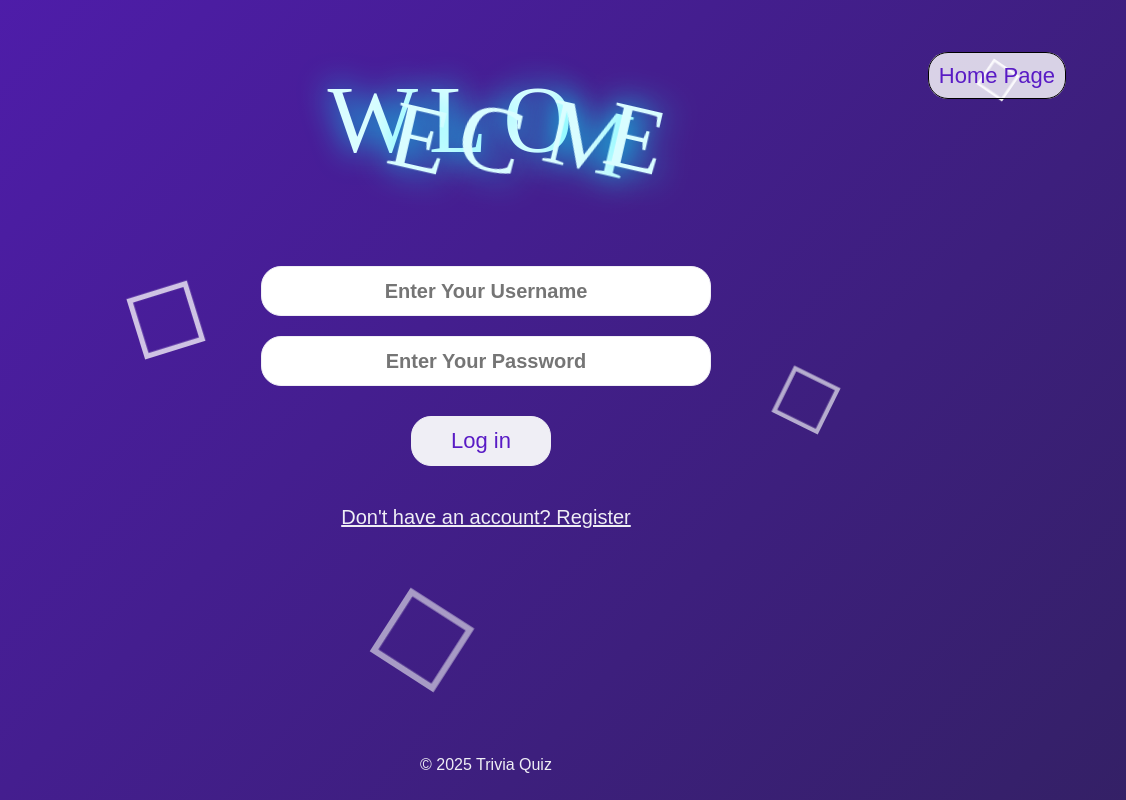
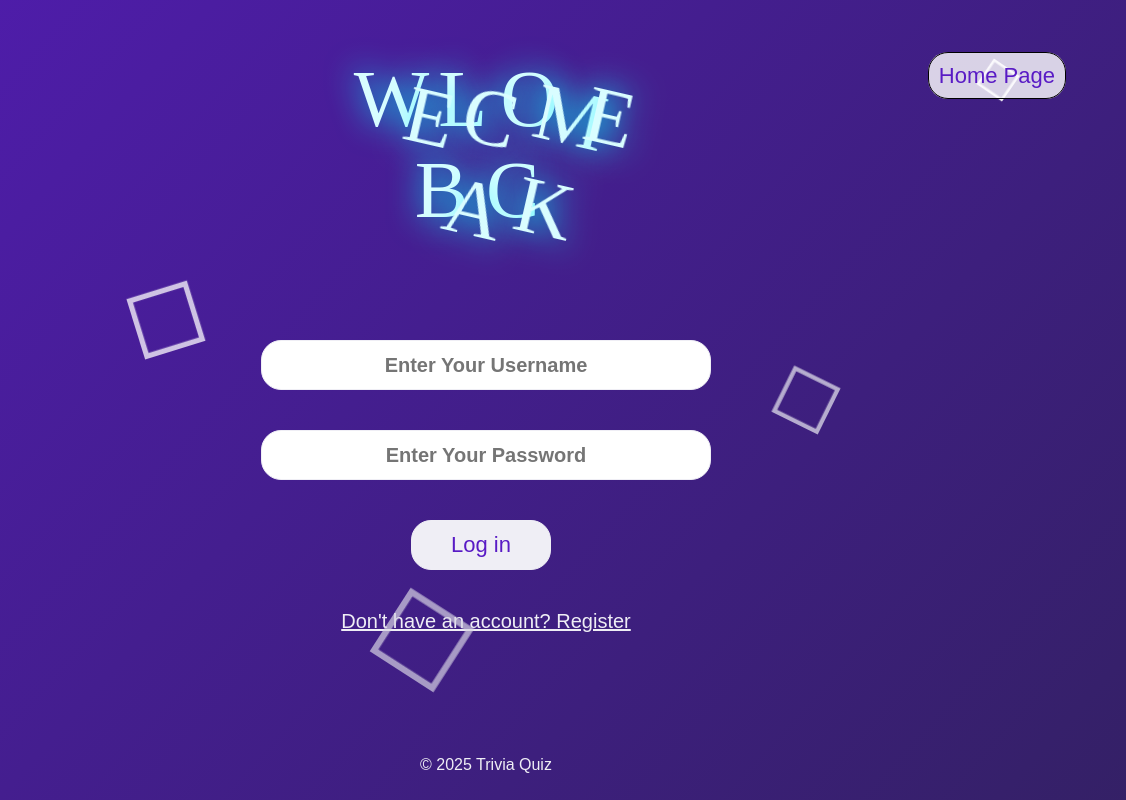
Before and after one commit to kdelpe/Quiz_App, a website: page client/html/login.html in a window 1280 px wide. Shown: the full height of the page, 154-1280 px from the left. Drawn offline with Linux system fonts and the light colour scheme; a web font is replaced by a local one.

Commit message:
minor tweaks that don't need anything but variable changes and sizes

```diff
--- a/client/css/login.css
+++ b/client/css/login.css
@@ -341,7 +341,7 @@ header {
 .text {
   font-family: "Liberty";
   font-weight: 100;
-  font-size: 6rem;
+  font-size: 5rem;
   letter-spacing: -0.25em;
   flex-flow: row;
 }
@@ -438,7 +438,7 @@ body .text .letter.letter-2 {
 
 /* =============== Login Container ================= */
 .login-container {
-  margin-top: 20%;
+  margin-top: 25%;
   text-align: center;
   color:  #EFEEF5;
 }
@@ -465,8 +465,8 @@ body .text .letter.letter-2 {
     text-align: center;
     display: block;
     width: 100%;
-    padding: 10px;
-    margin: 10px 0;
+    padding: 20px 10px;
+    margin: 20px 0;
     box-sizing: border-box;
     font-size: 20px;
 }
--- a/client/css/signup.css
+++ b/client/css/signup.css
@@ -316,7 +316,7 @@ body {
   padding: 10px;
   border: 1px solid #EFEEF5;
   border-radius: 20px;
-  background-color: rgba(255, 255, 255, 0.8);
+  background: #EFEEF5;
   margin-right: 120px;
   z-index: 10;
   position: relative;
--- a/client/html/login.html
+++ b/client/html/login.html
@@ -29,6 +29,11 @@
           <span class="letter letter-1">O</span>
           <span class="letter letter-2">M</span>
           <span class="letter letter-2">E</span>
+          <br>
+          <span class="letter letter-1">B</span>
+          <span class="letter letter-2">A</span>
+          <span class="letter letter-1">C</span>
+          <span class="letter letter-2">K</span>
         </h1>
       </header>
       <div class="pyro">
```
